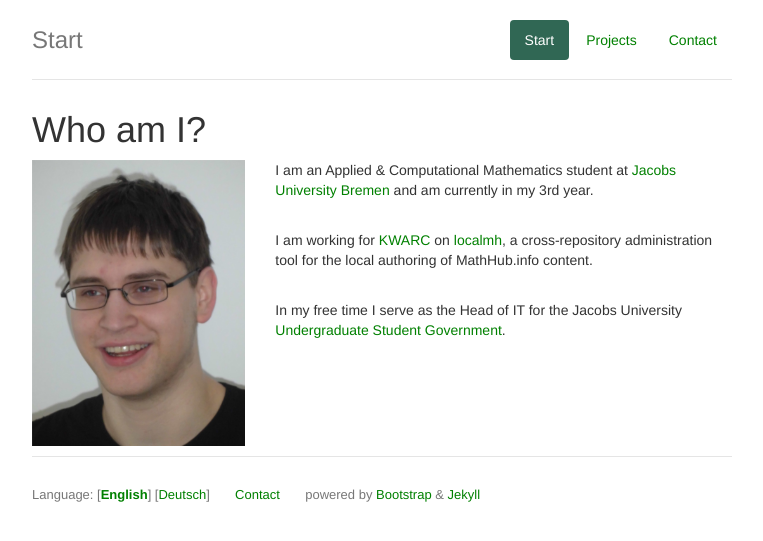
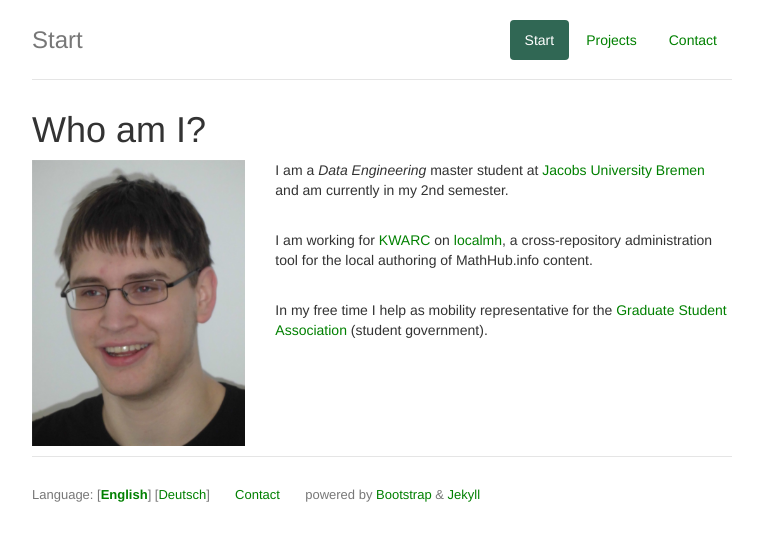
Before and after one commit to tkw1536/tkw01536.de, a Jekyll site: the page built from en/index.html, in a window 1280 px wide. Shown: the top 541 px of the page, without its empty margins (258-1021 px from the left). Built offline with Jekyll 4.4.1, drawn with Linux system fonts in a browser that asks for light colours; nearby versions of some CDN libraries.

Commit message:
I am a master student now

```diff
--- a/de/index.html
+++ b/de/index.html
@@ -12,7 +12,7 @@ key: 0
     </div>
     <div class="col-md-8">
         <p>
-            Ich studiere Angewandte Mathematik an der <a href="https://www.jacobs-university.de/" target="_blank">Jacobs University Bremen</a> im 5. Semester.
+            Ich bin Master Student in <i>Data Engineering</i> an der <a href="https://www.jacobs-university.de/" target="_blank">Jacobs University Bremen</a> im 2. Semester.
         </p>
         <br />
         <p>
@@ -20,7 +20,7 @@ key: 0
         </p>
         <br />
         <p>
-            In meiner Freizeit helfe ich als Head of IT der Jacobs University <a href="https://www.jacobs-university-usg.de/" target="_blank">Undergraduate Student Government</a> (Studentvertretung).
+            In meiner Freizeit helfe ich als Mobility Representative in der <a href="http://gsa.jacobs-university.de/" target="_blank">Graduate Student Association</a> (Studentvertretung).
         </p>
     </div>
 </div>
--- a/en/index.html
+++ b/en/index.html
@@ -12,7 +12,7 @@ key: 0
     </div>
     <div class="col-md-8">
         <p>
-            I am an Applied &amp; Computational Mathematics student at <a href="https://www.jacobs-university.de/" target="_blank">Jacobs University Bremen</a> and am currently in my 3rd year.
+            I am a <i>Data Engineering</i> master student at <a href="https://www.jacobs-university.de/" target="_blank">Jacobs University Bremen</a> and am currently in my 2nd semester.
         </p>
         <br />
         <p>
@@ -20,7 +20,7 @@ key: 0
         </p>
         <br />
         <p>
-            In my free time I serve as the Head of IT for the Jacobs University <a href="https://www.jacobs-university-usg.de/" target="_blank">Undergraduate Student Government</a>.
+            In my free time I help as mobility representative for the <a href="http://gsa.jacobs-university.de/" target="_blank">Graduate Student Association</a> (student government).
         </p>
     </div>
 </div>
```
